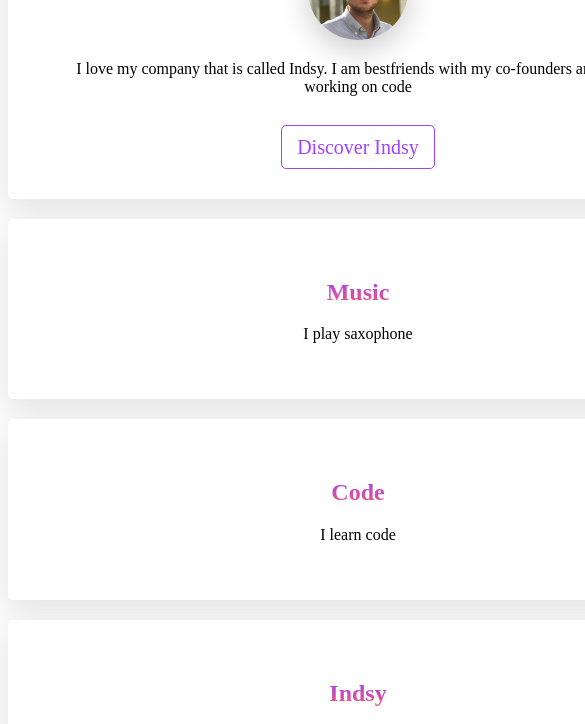
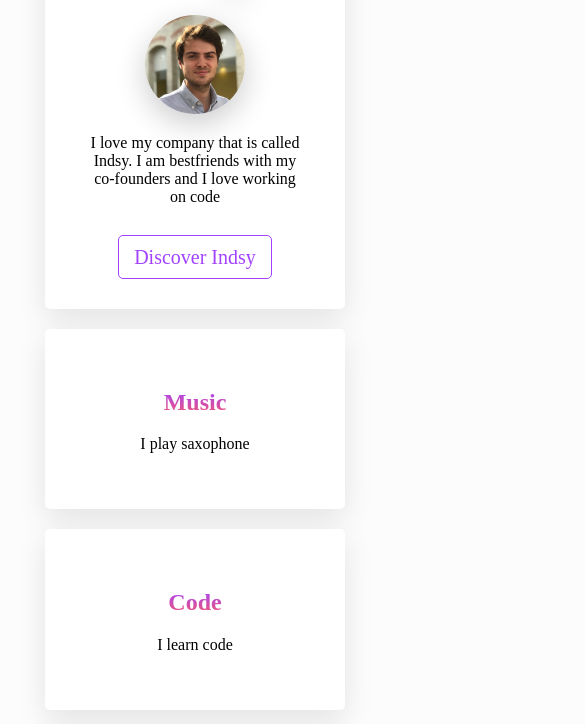
Before and after one commit to iMartin53/my-profile, a plain HTML site: page index.html in a window 390 px wide. Shown: the part 236-960 px from the top of the page, 585 px wide, since content can reach past the window. Drawn offline with Linux system fonts and the light colour scheme; files whose address does not match are found by name.

Commit message:
Responsivity

```diff
--- a/style.css
+++ b/style.css
@@ -71,14 +71,35 @@ a:hover{
 .list-inline i{
 	font-size: 40px ;
 	color: #A242FF
-	transition: color 0.2s ease ;
 	}
 .list-inline i:hover{
 	background: -webkit-linear-gradient(#A242FF, #F5576C);
   	-webkit-background-clip: text;
   	-webkit-text-fill-color: transparent;
+	}
 
-  }
+/* Design with ids*/
 #intro p{
 	margin-bottom: 40px;
 	}
+
+/* Responsive page*/
+
+@media (max-width: 960px) {
+  /* For a screen < 960px, this CSS will be read */
+  .container {
+    width: 700px;
+  }
+}
+@media (max-width: 720px) {
+  /* For a screen < 720px, this CSS will be read */
+  .container {
+    width: 500px;
+  }
+}
+@media (max-width: 540px) {
+  /* For a screen < 540px, this CSS will be read */
+  .container {
+    width: 300px;
+  }
+}
```
Also changed, not shown: 1 other file.
